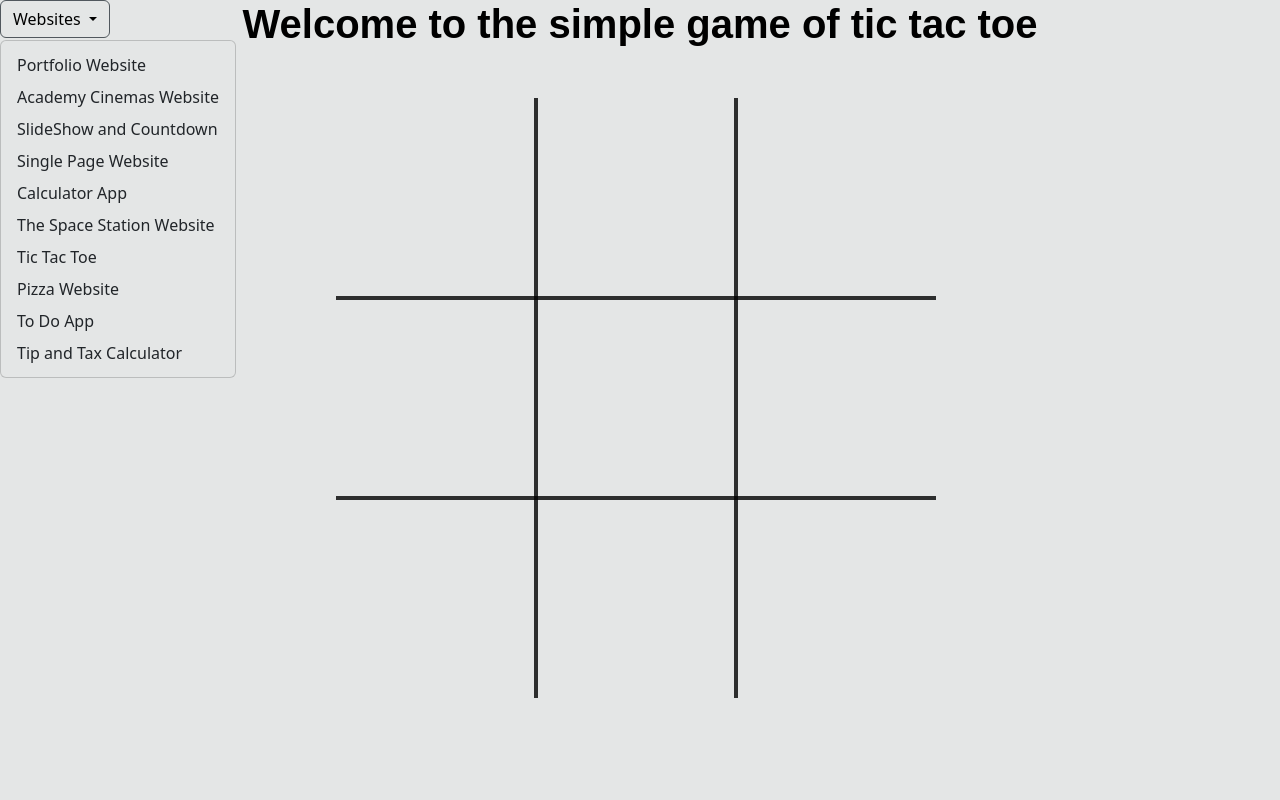
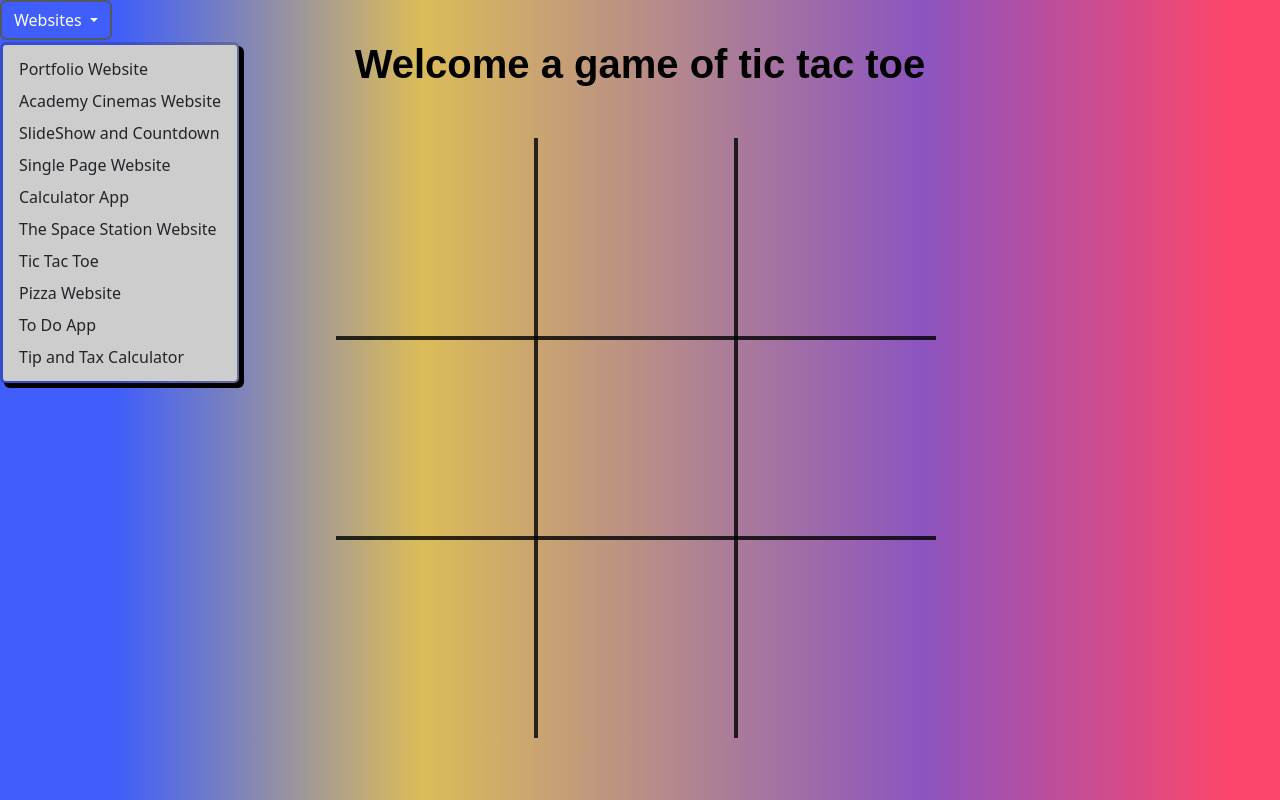
Before and after one commit to EvanM02/Tic_Tac_Toe, a plain HTML site: page index.html in a window 1280 px wide. Both pictures are taken after a click on the button "Websites". Drawn offline with nearby package versions, Linux system fonts and the light colour scheme.

Commit message:
General HTML, CSS, and JavaScript files
Added Icon image, description, and keyword meta tags to the head of the HTML file. Removed some inline styling for the bootstrap dropdown menu. Wrapped the h1 and table container in side of the main tag.  Formated the file to make it easier to read.

Changed the background color. Added animation for the dropdown menu and the list items inside. Formated the file to make it easier to read.

For the JavaScript file I formatted it to make it easier to read.

```diff
--- a/CSS/game.css
+++ b/CSS/game.css
@@ -1,18 +1,39 @@
 #body {
-    background-color: rgb(228, 230, 230);
-}
-/* website nav bar */
-.dropdown {
-    position: absolute;
-    z-index: 100;
+  background: rgb(63, 94, 251);
+  background: linear-gradient(
+    90deg,
+    rgba(63, 94, 251, 1) 9%,
+    rgba(220, 188, 89, 1) 33%,
+    rgba(140, 84, 192, 1) 72%,
+    rgba(252, 70, 107, 1) 96%
+  );
 }
 
-.dropdown-menu{
-    background-color: rgb(228, 230, 230);
+/* website dropdown menu */
+.btn {
+  border-width: 2px;
+  border-color: black;
+}
+.dropdown-menu {
+  transition: all 0.5s ease-in-out;
+  background-color: #cdcdcd;
+  border-width: 3px;
+  box-shadow: 4px 4px black;
+}
+.dropdown-item {
+  animation: 2s fadeIn;
+  animation-fill-mode: forwards;
+  visibility: hidden;
 }
 
-#dropdownMenuLink {
-    color:black
+@keyframes fadeIn {
+  0% {
+    opacity: 0;
+  }
+  100% {
+    visibility: visible;
+    opacity: 1;
+  }
 }
 
 /* This container includes out table and our canvas*/
@@ -57,7 +78,5 @@ h1 {
   width: 100%;
   color: rgb(0, 0, 0);
   font-weight: bold;
-    font-family:Arial, Helvetica, sans-serif;
-
-
+  font-family: Arial, Helvetica, sans-serif;
 }
--- a/index.html
+++ b/index.html
@@ -1,41 +1,121 @@
 <!DOCTYPE html>
 <html lang="en">
   <head>
-        <meta charset="utf-8">
-        <meta name ="viewport" content="width=device-width, initial-scale=1.0">
     <title>Tic Tac Toe</title>
+    <link rel="icon" href=".//images/icon_image.png" type="image/icon" />
+    <meta charset="utf-8" />
+    <meta name="viewport" content="width=device-width, initial-scale=1.0" />
+    <meta
+      name="description"
+      content="A classic game of tic tac toe vs the computer"
+    />
+    <meta
+      name="keywords"
+      content=" tic tac toe, vs, computer, game, old school"
+    />
 
-        <!-- bootstrap links-->
-		<link href="https://cdn.jsdelivr.net/npm/bootstrap@5.2.0-beta1/dist/css/bootstrap.min.css" rel="stylesheet"
-        integrity="sha384-0evHe/X+R7YkIZDRvuzKMRqM+OrBnVFBL6DOitfPri4tjfHxaWutUpFmBp4vmVor" crossorigin="anonymous">
-		<script src="https://cdn.jsdelivr.net/npm/bootstrap@5.2.0-beta1/dist/js/bootstrap.bundle.min.js"
-        integrity="sha384-pprn3073KE6tl6bjs2QrFaJGz5/SUsLqktiwsUTF55Jfv3qYSDhgCecCxMW52nD2" crossorigin="anonymous"></script>
+    <!-- Bootstrap Links-->
+    <link
+      href="https://cdn.jsdelivr.net/npm/bootstrap@5.2.0-beta1/dist/css/bootstrap.min.css"
+      rel="stylesheet"
+      integrity="sha384-0evHe/X+R7YkIZDRvuzKMRqM+OrBnVFBL6DOitfPri4tjfHxaWutUpFmBp4vmVor"
+      crossorigin="anonymous"
+    />
+    <script
+      src="https://cdn.jsdelivr.net/npm/bootstrap@5.2.0-beta1/dist/js/bootstrap.bundle.min.js"
+      integrity="sha384-pprn3073KE6tl6bjs2QrFaJGz5/SUsLqktiwsUTF55Jfv3qYSDhgCecCxMW52nD2"
+      crossorigin="anonymous"
+    ></script>
 
-        <link rel="stylesheet" type="text/css" href="./CSS/game.css">
-        <script src="./JavaScript/tictactoe.js"></script>
-
+    <link rel="stylesheet" type="text/css" href="./CSS/game.css" />
+    <script src="./JavaScript/tictactoe.js" defer></script>
   </head>
   <body id="body">
-<!--OTHER WEBSITE LINKS DROPDOWN MENU-->
+
+    <!--Dropdown Menu for Other Websites-->
     <div class="dropdown">
-        <a class="btn btn-secondary dropdown-toggle bg-transparent border-1" role="button" id="dropdownMenuLink" data-bs-toggle="dropdown" aria-expanded="false">
+      <a
+        class="btn btn-secondary dropdown-toggle bg-transparent"
+        role="button"
+        id="dropdownMenuLink"
+        data-bs-toggle="dropdown"
+        aria-expanded="false"
+      >
         Websites
       </a>
-            <ul class="dropdown-menu  border-1 " aria-labelledby="dropdownMenuLink" >
-            <li><a class="dropdown-item" href="https://evanm02.github.io/Portfolio-Website/"  >Portfolio Website</a></li>
-            <li><a class="dropdown-item" href="https://evanm02.github.io/Academy_Cinemas/"  >Academy Cinemas Website</a></li>
-            <li><a class="dropdown-item" href="https://evanm02.github.io/Slideshow_and_Countdown/"  >SlideShow and Countdown</a></li>
-            <li><a class="dropdown-item" href="https://evanm02.github.io/Single_page_Website/"  >Single Page Website</a></li>
-            <li><a class="dropdown-item" href="https://evanm02.github.io/Calculator_App/"  >Calculator App</a></li>
-            <li><a class="dropdown-item" href="https://evanm02.github.io/The_Space_Station/"  >The Space Station Website</a></li>
-	    <li><a class="dropdown-item" href="https://evanm02.github.io/Tic_Tac_Toe/"  >Tic Tac Toe</a></li>
-            <li><a class="dropdown-item" href="https://evanm02.github.io/Pizza_Website/"  >Pizza Website</a></li>
-            <li><a class="dropdown-item" href="https://evanm02.github.io/To_Do_App/"  >To Do App</a></li>
-	    <li><a class="dropdown-item" href="https://evanm02.github.io/Tip_and_Tax_Calculator/"  >Tip and Tax Calculator</a></li>
+      <ul class="dropdown-menu" aria-labelledby="dropdownMenuLink">
+        <li>
+          <a
+            class="dropdown-item"
+            href="https://evanm02.github.io/Portfolio-Website/"
+            >Portfolio Website</a
+          >
+        </li>
+        <li>
+          <a
+            class="dropdown-item"
+            href="https://evanm02.github.io/Academy_Cinemas/"
+            >Academy Cinemas Website</a
+          >
+        </li>
+        <li>
+          <a
+            class="dropdown-item"
+            href="https://evanm02.github.io/Slideshow_and_Countdown/"
+            >SlideShow and Countdown</a
+          >
+        </li>
+        <li>
+          <a
+            class="dropdown-item"
+            href="https://evanm02.github.io/Single_page_Website/"
+            >Single Page Website</a
+          >
+        </li>
+        <li>
+          <a
+            class="dropdown-item"
+            href="https://evanm02.github.io/Calculator_App/"
+            >Calculator App</a
+          >
+        </li>
+        <li>
+          <a
+            class="dropdown-item"
+            href="https://evanm02.github.io/The_Space_Station/"
+            >The Space Station Website</a
+          >
+        </li>
+        <li>
+          <a class="dropdown-item" href="https://evanm02.github.io/Tic_Tac_Toe/"
+            >Tic Tac Toe</a
+          >
+        </li>
+        <li>
+          <a
+            class="dropdown-item"
+            href="https://evanm02.github.io/Pizza_Website/"
+            >Pizza Website</a
+          >
+        </li>
+        <li>
+          <a class="dropdown-item" href="https://evanm02.github.io/To_Do_App/"
+            >To Do App</a
+          >
+        </li>
+        <li>
+          <a
+            class="dropdown-item"
+            href="https://evanm02.github.io/Tip_and_Tax_Calculator/"
+            >Tip and Tax Calculator</a
+          >
+        </li>
       </ul>
     </div>
-<!--END OF DROP DOWN MENU-->
-        <h1>Welcome to the simple game of tic tac toe</h1>
+    <!--END OF DROPDOWN MENU-->
+
+    <main>
+      <h1>Welcome a game of tic tac toe</h1>
       <!--This container is needed to cover the canvas over our table-->
       <div class="center-container">
         <!--Note: Canvas width and height must be set within the element.-->
@@ -58,7 +138,7 @@
           </tr>
         </table>
       </div>
-
+    </main>
 
   </body>
 </html>
```
Also changed, not shown: JavaScript/tictactoe.js (+99 -45 lines), images/icon_image.png (added). Lines whose indentation alone changed are shown as unchanged.
